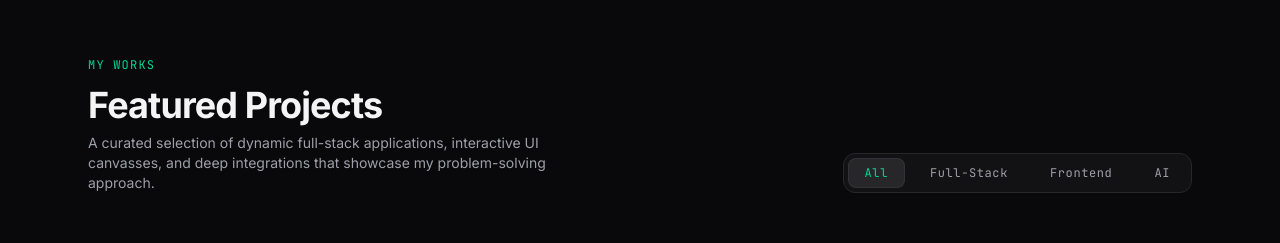
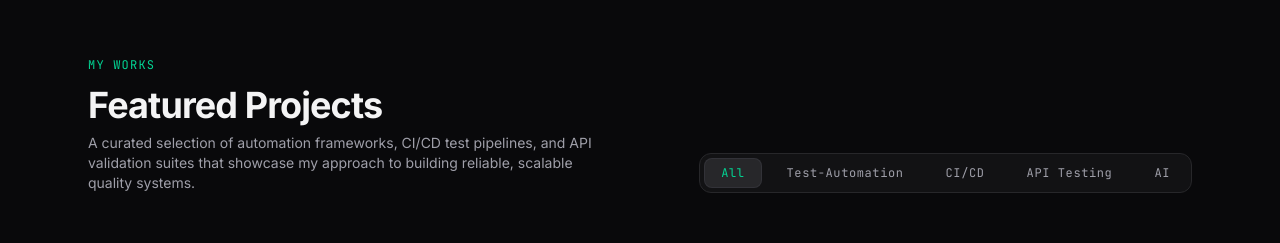
Before and after one commit to sameer912210-wq/MyProtfolio, a React (Vite) app: page / in a window 1280 px wide. Shown: the part 840-1083 px from the top of the page. Built offline with nearby package versions, Linux system fonts and the light colour scheme.

Commit message:
Personal details updated

```diff
--- a/src/components/Chatbot.tsx
+++ b/src/components/Chatbot.tsx
@@ -1,3 +1,5 @@
+declare module 'react';
+
 import React, { useState, useRef, useEffect } from 'react';
 import { motion, AnimatePresence } from 'motion/react';
 import {
--- a/src/components/Projects.tsx
+++ b/src/components/Projects.tsx
@@ -5,10 +5,10 @@ import { projects } from '../data/portfolio';
 import { Project } from '../types';
 
 export default function Projects() {
-  const [filter, setFilter] = useState<'All' | 'Full-Stack' | 'Frontend' | 'AI'>('All');
+  const [filter, setFilter] = useState<'All' | 'Test-Automation' | 'CI/CD' | 'API Testing' | 'AI'>('All');
   const [selectedProject, setSelectedProject] = useState<Project | null>(null);
 
-  const categories: ('All' | 'Full-Stack' | 'Frontend' | 'AI')[] = ['All', 'Full-Stack', 'Frontend', 'AI'];
+  const categories: ('All' | 'Test-Automation' | 'CI/CD' | 'API Testing' | 'AI')[] = ['All', 'Test-Automation', 'CI/CD', 'API Testing', 'AI'];
 
   const filteredProjects = projects.filter(
     (project) => filter === 'All' || project.category === filter
@@ -27,7 +27,7 @@ export default function Projects() {
               Featured Projects
             </h2>
             <p className="text-sm text-zinc-400 mt-2 max-w-lg">
-              A curated selection of dynamic full-stack applications, interactive UI canvasses, and deep integrations that showcase my problem-solving approach.
+              A curated selection of automation frameworks, CI/CD test pipelines, and API validation suites that showcase my approach to building reliable, scalable quality systems.
             </p>
           </div>
 
--- a/src/components/Resume.tsx
+++ b/src/components/Resume.tsx
@@ -189,7 +189,7 @@ export default function Resume() {
                   Summary Profile
                 </h4>
                 <p className="text-sm text-zinc-300 printable-text-black leading-relaxed">
-                  Passionate and results-oriented Software Engineer with a solid background in building modern, scalable web applications. Skilled in client-side SPA structures and server-side APIs, utilizing type-safe TypeScript, efficient state engines, and modern datastores. Committed to clean code practices and agile collaboration.
+                  Passionate and results-oriented Software Quality Engineer with a solid background in test automation and quality assurance for modern web applications. Skilled in designing scalable automation frameworks with Playwright, Selenium, and SpecFlow, using type-safe TypeScript, robust Page Object Model architectures, and seamless CI/CD integration with Jenkins. Committed to clean, maintainable test code and close collaboration within agile teams to ship reliable, high-quality software.
                 </p>
               </div>
 
```
Also changed, not shown: package.json (+7 -6 lines), 1 other file (tests, documents, lock files or other folders).
